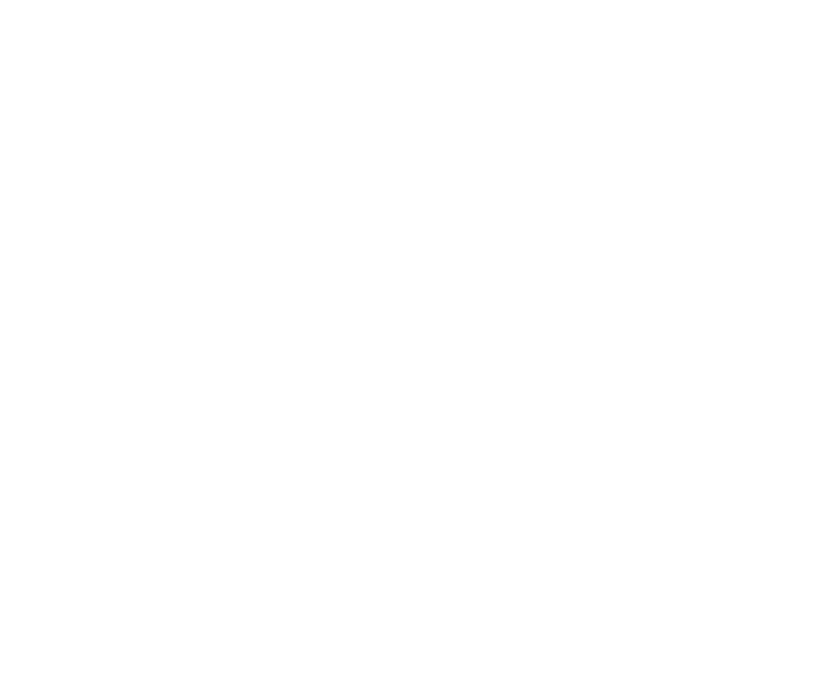
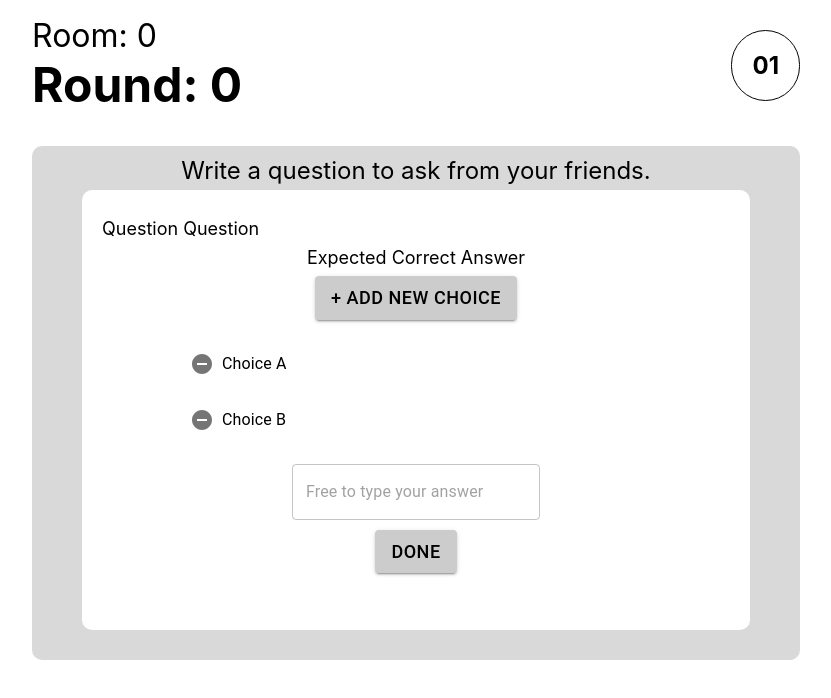
Before and after one commit to KavinduDeemantha/Project-QuizzyPals, a React (Create React App) app in the folder frontend/: page /question in a window 1280 px wide. Before the commit this address had no page. Shown: the top 698 px of the page, without its empty margins (224-1055 px from the left). Built offline with nearby package versions, Linux system fonts and the light colour scheme; a web font is replaced by a local one.

Commit message:
Added game quiz creation page / question page

```diff
--- a/frontend/src/App.js
+++ b/frontend/src/App.js
@@ -3,6 +3,7 @@
 import WelcomePage from './pages/WelcomePage';
 import SignInPage from './pages/SignInPage';
 import RoomLobbyPage from './pages/RoomLobbyPage';
+import GameQuestionRound from './pages/GameQuestionRound';
 
 function App() {
   return (
@@ -12,6 +13,7 @@
           <Route path='/welcomepage' element={<WelcomePage />} />
           <Route path='/signin' element={<SignInPage />} />
           <Route path='/roomlobby' element={<RoomLobbyPage />} />
+          <Route path='/question' element={<GameQuestionRound />} />
         </Routes>
       </BrowserRouter>
     </div>
--- /dev/null
+++ b/frontend/src/pages/GameQuestionRound.css
@@ -0,0 +1,87 @@
+.main-container {
+    display: flex;
+    flex-direction: column;
+}
+
+.game-round-header {
+    margin-top: 2vh;
+    margin-left: 20vw;
+    margin-right: 20vw;
+
+    display: flex;
+    justify-content: space-between;
+}
+
+.game-round-header-left {
+    text-align: left;
+}
+
+.game-round-header-right {
+    display: flex;
+    flex-direction: column;
+    justify-content: center;
+}
+
+.game-timer {
+    border: 1px solid black;
+    border-radius: 999px;
+    padding: 20px;
+    font-size: 24px;
+    font-weight: bold;
+}
+
+.round-title {
+    font-size: 48px;
+    font-weight: bold;
+}
+
+.room-code {
+    font-size: 32px;
+}
+
+.question-outer-container {
+    display: flex;
+    flex-direction: column;
+
+    margin: 4vh 20vw 4vh 20vw;
+    padding: 10px;
+    border-radius: 10px;
+    /* height: 10vh; */
+
+    background-color: #d9d9d9;
+}
+
+.question-inner-container {
+    background-color: white;
+    margin: 5px 40px 20px 40px;
+    border-radius: 10px;
+
+    height: 50vh;
+    padding: 20px;
+    font-size: 18px;
+
+    overflow-y: scroll;
+    overflow-x: hidden;
+}
+
+.inner-container-row {
+    margin-top: 1vh;
+}
+
+.question-text {
+    text-align: left;
+}
+
+.choice-box {
+    display: flex;
+    flex-direction: column;
+}
+
+.choice-box .choice-item {
+    text-align: left;
+    margin-left: 5vw;
+}
+
+.topic-label {
+    font-size: 24px;
+}
--- /dev/null
+++ b/frontend/src/pages/GameQuestionRound.js
@@ -0,0 +1,91 @@
+import { Button, Dialog, DialogTitle, IconButton, List, ListItem, ListItemText, TextField } from '@mui/material';
+import { useState } from 'react';
+import RemoveCircleIcon from '@mui/icons-material/RemoveCircleOutlined';
+
+import './GameQuestionRound.css'
+import ButtonComponent from '../components/ButtonComponent';
+
+const GameQuestionRound = () => {
+    const [addedChoices, setAddedChoices] = useState(['Choice A', 'Choice B']);
+    const [freeAnswer, setFreeAnswer] = useState('');
+    const [newChoiceVisible, setNewChoiceVisible] = useState(false);
+    const [newChoiceText, setNewChoiceText] = useState('');
+
+    const handleAddNewChoice = () => {
+        let choiceText = newChoiceText.trim();
+        if (choiceText.length != 0 && choiceText != '') {
+            setAddedChoices([...addedChoices, choiceText]);
+        }
+        setNewChoiceText('');
+    };
+
+    const removeChoice = (choice) => {
+        const newChoices = addedChoices;
+        newChoices.splice(choice, 1);
+        setAddedChoices(newChoices);
+    };
+
+    return (
+        <div className="main-container">
+            <div className="game-round-header">
+                <div className="game-round-header-left">
+                    <div className="room-code">Room: 0</div>
+                    <div className="round-title">Round: 0</div>
+                </div>
+                <div className="game-round-header-right">
+                    <div className="game-timer">
+                        01
+                    </div>
+                </div>
+            </div>
+
+            <Dialog onClose={() => setNewChoiceVisible(false)} open={newChoiceVisible}>
+                <DialogTitle>Add new choice</DialogTitle>
+                <TextField style={{ margin: 10 }} variant="outlined" value={newChoiceText} onChange={e => setNewChoiceText(e.target.value)} placeholder="Enter your answer here" />
+
+                <div style={{
+                    display: 'flex',
+                    flexDirection: 'row',
+                    justifyContent: 'center',
+                }}>
+                    <Button style={{ margin: 10, width: 100 }} variant="contained" color="error" onClick={() => setNewChoiceVisible(false)}>Close</Button>
+                    <Button style={{ margin: 10, width: 100 }} variant="contained" onClick={handleAddNewChoice}>Add</Button>
+                </div>
+            </Dialog>
+
+            <div className="question-outer-container">
+                <div className="topic-label">Write a question to ask from your friends.</div>
+                <div className="question-inner-container">
+                    <div className="inner-container-row question-text">Question Question</div>
+                    <div className="inner-container-row">Expected Correct Answer</div>
+                    <div className="inner-container-row">
+                        <ButtonComponent label={"+ Add New Choice"} onClick={() => setNewChoiceVisible(true)} />
+                    </div>
+                    <div className="inner-container-row choice-box">
+                        <List>
+                            {addedChoices.map((item, i) => {
+                                return (
+                                    // <div className="choice-item">- {item}</div>
+                                    <ListItem key={i} className='choice-item'>
+                                        <IconButton onClick={() => removeChoice(i)}>
+                                            <RemoveCircleIcon />
+                                        </IconButton>
+                                        <ListItemText primary={item} />
+                                    </ListItem>
+                                );
+                            })}
+                        </List>
+                    </div>
+                    <div className="inner-container-row">
+                        <TextField variant="outlined" placeholder="Free to type your answer" value={freeAnswer} onChange={(e) => setFreeAnswer(e.target.value)} />
+                    </div>
+                    <div style={{ marginTop: 10 }}>
+                        <ButtonComponent label={"Done"} />
+                    </div>
+                </div>
+            </div>
+        </div>
+    )
+};
+
+export default GameQuestionRound;
```
